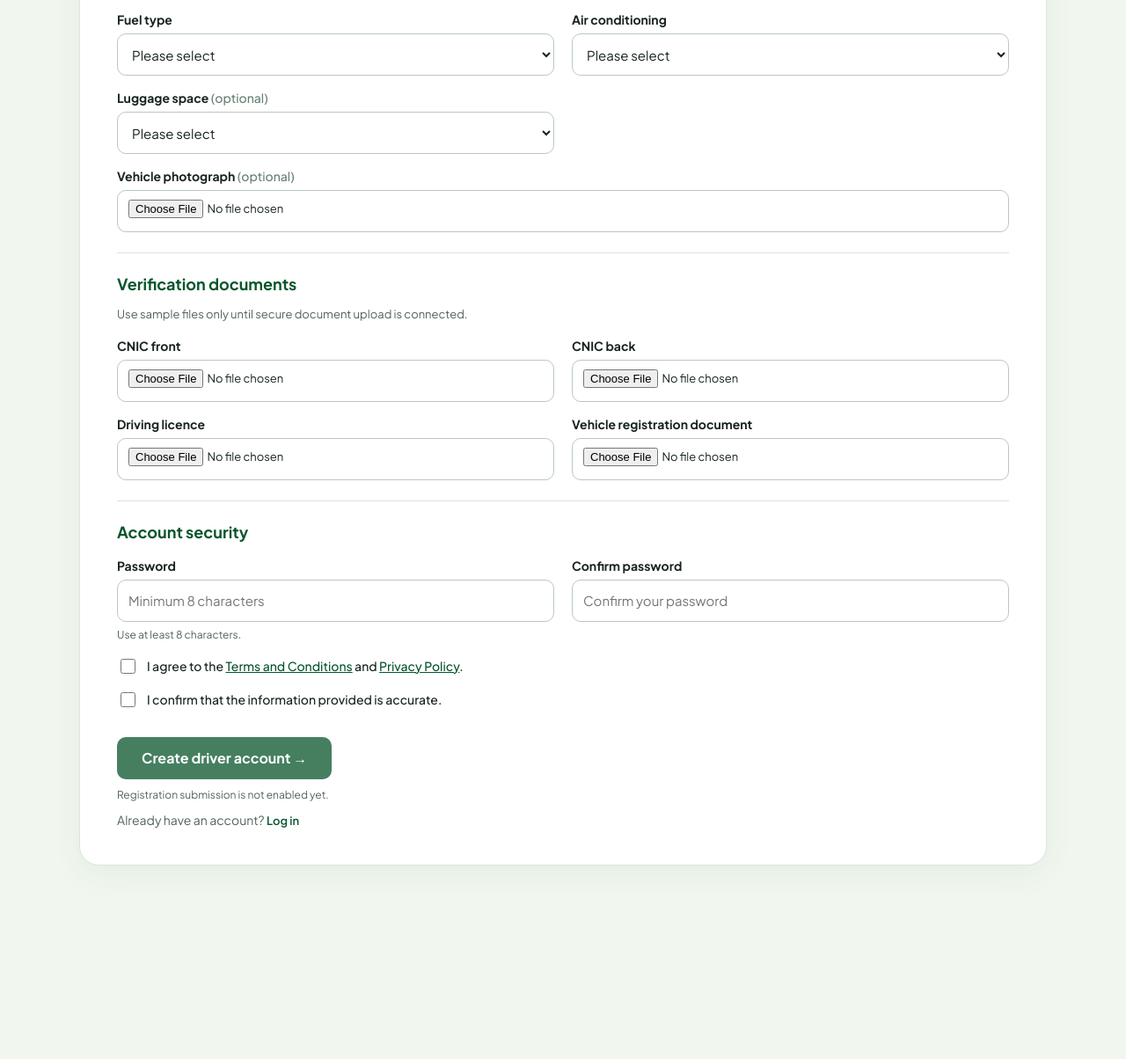
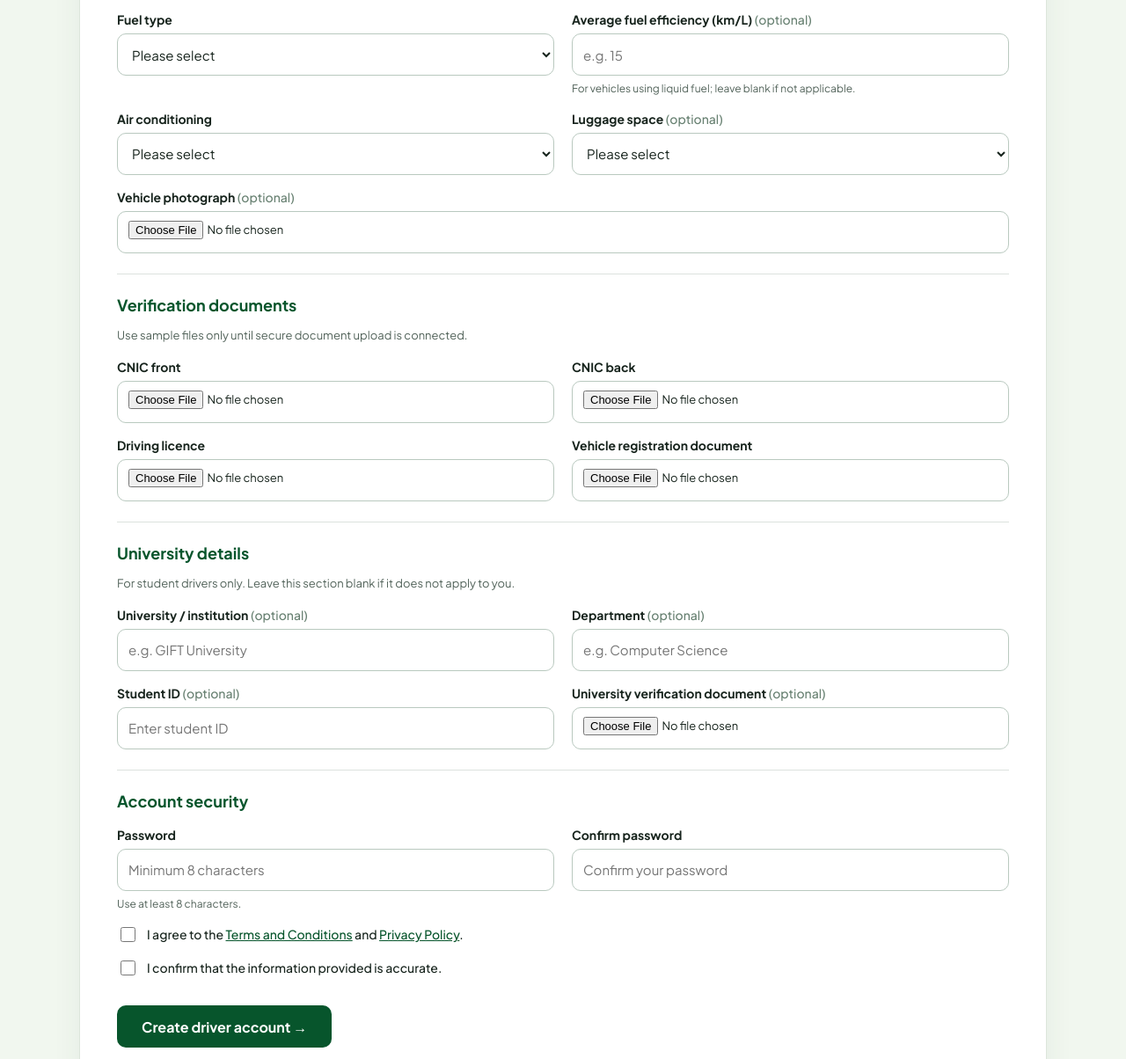
Before and after one commit to subhanmughal321-cod/RooRide, a plain HTML site: page driver-signup.html in a window 1280 px wide. Shown: the part 1874-3078 px from the top of the page at 88% size. Before the commit the page ends 2898 px from the top, so only its background shows below. Drawn offline with Linux system fonts and the light colour scheme.

Commit message:
Enhance driver signup form with optional fields
Added optional fields for university details and improved form submission feedback.

```diff
--- a/driver-signup.html
+++ b/driver-signup.html
@@ -126,7 +126,7 @@
           <input id="issuing-authority" name="issuingAuthority" type="text" placeholder="As printed on your licence" required>
         </div>
         <div class="field">
-          <label for="driving-experience">Driving experience </label>
+          <label for="driving-experience">Driving experience <span class="optional">(optional)</span></label>
           <select id="driving-experience" name="drivingExperience">
             <option value="">Please select</option>
             <option value="Less than 1 year">Less than 1 year</option>
@@ -206,7 +206,11 @@
             <option value="Other">Other</option>
           </select>
         </div>
-
+        <div class="field">
+          <label for="fuel-efficiency">Average fuel efficiency (km/L) <span class="optional">(optional)</span></label>
+          <input id="fuel-efficiency" name="fuelEfficiency" type="number" step="0.1" placeholder="e.g. 15">
+          <small>For vehicles using liquid fuel; leave blank if not applicable.</small>
+        </div>
         <div class="field">
           <label for="air-conditioning">Air conditioning</label>
           <select id="air-conditioning" name="airConditioning" required>
@@ -250,7 +254,26 @@
           <input id="registration-document" name="registrationDocument" type="file" accept="image/*,application/pdf" required>
         </div>
       </section>
-
+      <section class="form-section">
+        <h2>University details</h2>
+        <p class="section-note">For student drivers only. Leave this section blank if it does not apply to you.</p>
+        <div class="field">
+          <label for="university">University / institution <span class="optional">(optional)</span></label>
+          <input id="university" name="university" type="text" placeholder="e.g. GIFT University">
+        </div>
+        <div class="field">
+          <label for="department">Department <span class="optional">(optional)</span></label>
+          <input id="department" name="department" type="text" placeholder="e.g. Computer Science">
+        </div>
+        <div class="field">
+          <label for="student-id">Student ID <span class="optional">(optional)</span></label>
+          <input id="student-id" name="studentId" type="text" placeholder="Enter student ID">
+        </div>
+        <div class="field">
+          <label for="student-document">University verification document <span class="optional">(optional)</span></label>
+          <input id="student-document" name="studentDocument" type="file" accept="image/*,application/pdf">
+        </div>
+      </section>
       <section class="form-section">
         <h2>Account security</h2>
         <div class="field">
@@ -272,11 +295,17 @@
         </label>
       </section>
       <div class="form-footer">
-        <button class="create-button" type="submit" disabled>Create driver account →</button>
-        <p class="submit-note">Registration submission is not enabled yet.</p>
+        <button class="create-button" type="submit">Create driver account →</button>
+        <p class="submit-note" id="submit-message" role="status" aria-live="polite"></p>
         <p class="login-link">Already have an account? <a href="login.html">Log in</a></p>
       </div>
     </form>
   </main>
+  <script>
+    document.getElementById("signup-form").addEventListener("submit", function(event) {
+      event.preventDefault();
+      document.getElementById("submit-message").textContent = "Submitted successfully! (Demo only)";
+    });
+  </script>
 </body>
 </html>
```
